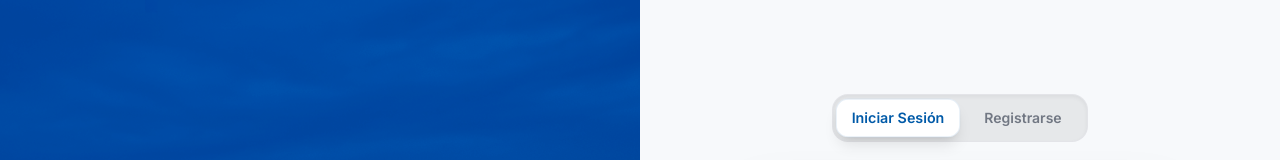
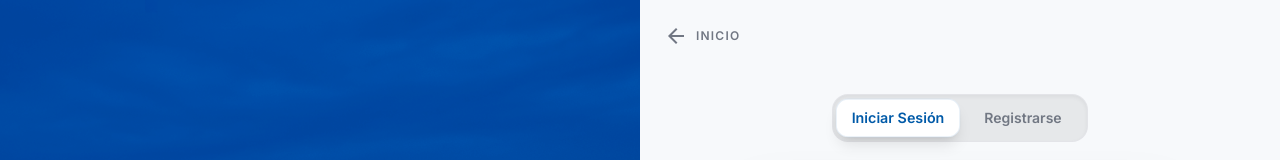
Before and after one commit to Lovealone1/prueba-tecnica-siata-ui, a React (Vite) app: page /auth/login in a window 1280 px wide. Shown: the top 160 px of the page. Built offline with nearby package versions, Linux system fonts and the light colour scheme; no server answers.

Commit message:
feat(Auth): :sparkles: Add navigation button in login page

```diff
--- a/src/features/auth/pages/LoginPage.tsx
+++ b/src/features/auth/pages/LoginPage.tsx
@@ -1,10 +1,11 @@
 import { useForm } from "react-hook-form";
 import { zodResolver } from "@hookform/resolvers/zod";
 import { useMutation } from "@tanstack/react-query";
-import { useNavigate } from "react-router-dom";
+import { useNavigate, Link } from "react-router-dom";
 import { RequestOtpSchema, type RequestOtpPayload, type AuthIntent } from "../types/auth.types";
 import { authService } from "../services/auth.service";
 import { cn } from "@/lib/utils";
+import { Icon } from "@/utils/icon";
 
 export function LoginPage() {
   const navigate = useNavigate();
@@ -75,9 +76,17 @@ export function LoginPage() {
       </div>
 
       {/* Right Panel: Auth Card */}
-      <div className="w-full lg:w-1/2 flex flex-col bg-surface overflow-y-auto">
+      <div className="w-full lg:w-1/2 flex flex-col bg-surface overflow-y-auto relative">
+        {/* Back to Home Button */}
+        <div className="absolute top-6 left-6 z-20">
+          <Link to="/" className="flex items-center gap-2 text-outline hover:text-primary transition-colors text-xs font-bold uppercase tracking-widest">
+            <Icon name="arrow_back" size="sm" />
+            Inicio
+          </Link>
+        </div>
+
         {/* Main Content (Centered) */}
-        <div className="flex-grow flex flex-col items-center justify-center p-6 md:p-12">
+        <div className="flex-grow flex flex-col items-center justify-center p-6 md:p-12 mt-8 lg:mt-0">
           <div className="w-full max-w-[440px] flex flex-col items-center">
 
             {/* Intent Switcher */}
```
